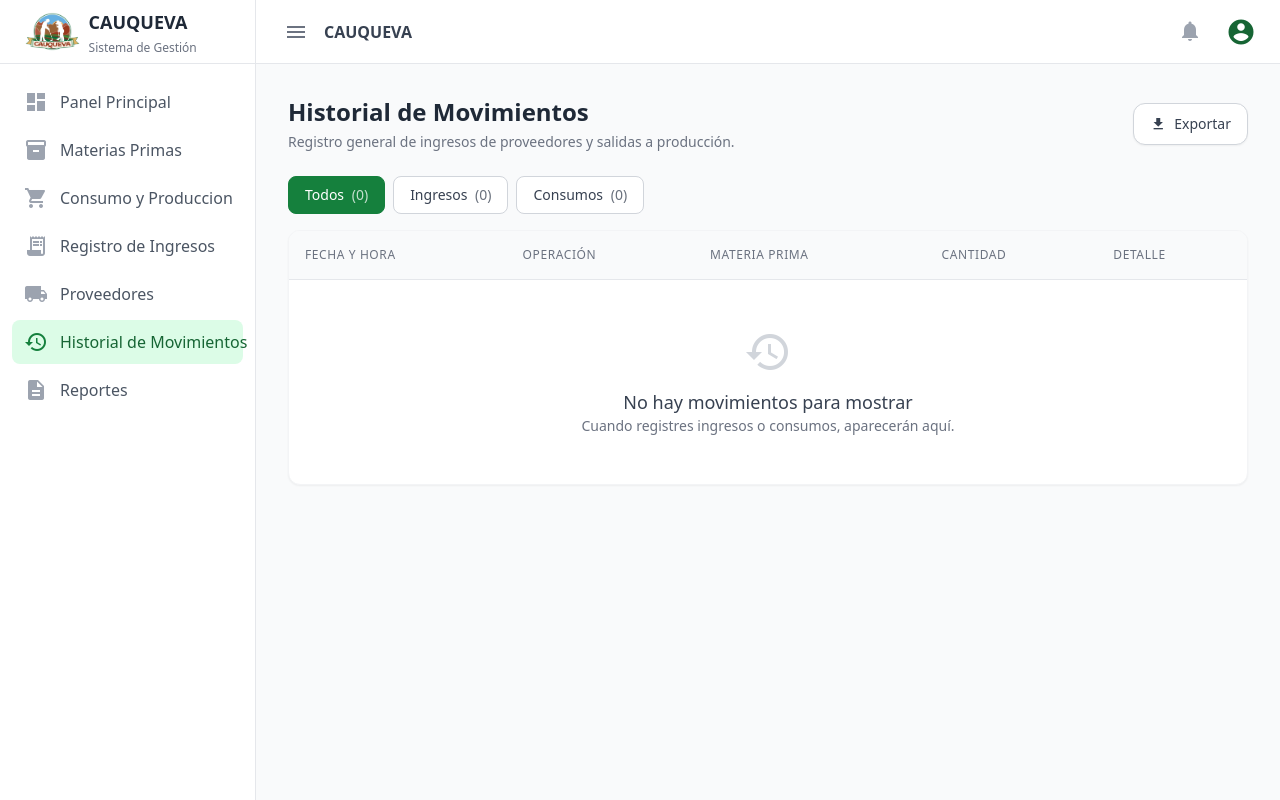
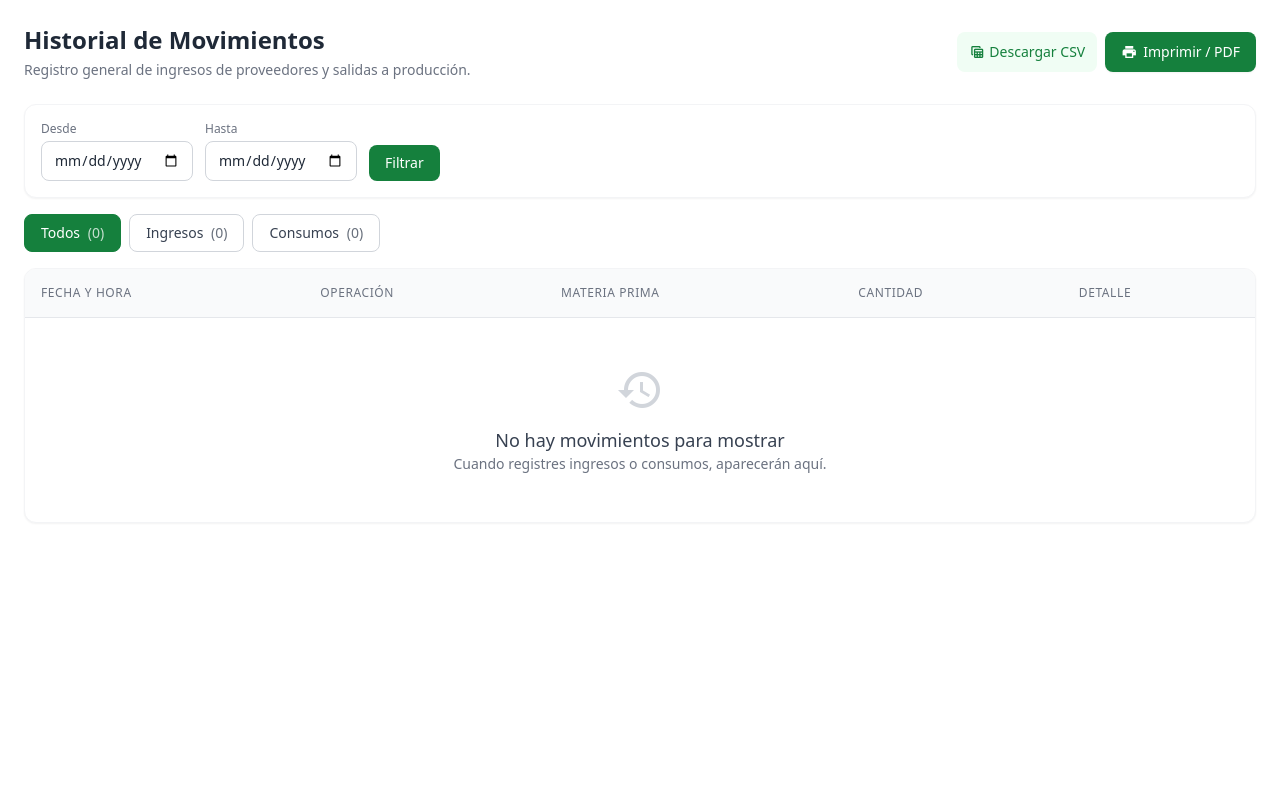
Before and after one commit to lamascristian-wq/Cauqueva, a Django app: page /historialgeneral/?imprimir=1 in a window 1280 px wide. Run offline with Django 4.2, Linux system fonts and the light colour scheme; the visitor is signed in with stand-in values (Sample User, id 1); data that the repository does not hold is empty; some libraries are stand-ins or nearby versions.

Commit message:
Filtro de fechas en historial, eliminar proveedor, validación de precio, exportar CSV y PDF

```diff
--- a/config/settings.py
+++ b/config/settings.py
@@ -111,7 +111,7 @@ AUTH_PASSWORD_VALIDATORS = [
 
 LANGUAGE_CODE = 'en-us'
 
-TIME_ZONE = 'UTC'
+TIME_ZONE = 'America/Argentina/Jujuy'
 
 USE_I18N = True
 
--- a/inventario/forms.py
+++ b/inventario/forms.py
@@ -143,10 +143,17 @@ class MovimientoStockForm(forms.ModelForm):
             "proveedor_externo": forms.TextInput(attrs={"class": ESTILO, "placeholder": "Ej: Juan Pérez (Productor particular)"}),
             "cantidad": forms.NumberInput(attrs={"class": ESTILO, "step": "0.01", "min": "0.01"}),
             "precio_unitario": forms.NumberInput(
-                attrs={"class": ESTILO, "step": "0.01", "min": "0"}
+                attrs={"class": ESTILO, "step": "0.01", "min": "0.01"}
             ),
             "observaciones": forms.Textarea(attrs={"class": ESTILO, "rows": 3}),
         }
+
+    def clean_precio_unitario(self):
+        precio = self.cleaned_data.get("precio_unitario")
+        # Los ingresos (compras) siempre deben tener un precio real.
+        if self.instance.tipo == "INGRESO" and (precio is None or precio <= 0):
+            raise forms.ValidationError("El precio unitario tiene que ser mayor a 0.")
+        return precio
 
     def __init__(self, *args, **kwargs):
         super().__init__(*args, **kwargs)
--- /dev/null
+++ b/inventario/templates/inventario/base_imprimir.html
@@ -0,0 +1,21 @@
+<!DOCTYPE html>
+<html lang="es">
+<head>
+    <meta charset="UTF-8">
+    <meta name="viewport" content="width=device-width, initial-scale=1.0">
+    <title>CAUQUEVA - Informe para imprimir</title>
+    <script src="https://cdn.tailwindcss.com"></script>
+    <link href="https://fonts.googleapis.com/icon?family=Material+Icons" rel="stylesheet">
+    <style>
+        /* Diseño simple para imprimir / guardar como PDF: sin menú lateral ni barra superior */
+        body { background: #fff; }
+        @media print {
+            .no-print { display: none !important; }
+            body { -webkit-print-color-adjust: exact; print-color-adjust: exact; }
+        }
+    </style>
+</head>
+<body class="font-sans text-gray-800 p-6">
+    {% block content %}{% endblock %}
+</body>
+</html>
--- a/inventario/templates/inventario/historialgeneral.html
+++ b/inventario/templates/inventario/historialgeneral.html
@@ -1,39 +1,83 @@
-{% extends 'inventario/base.html' %}
+{% extends base_template %}
 
 {% block content %}
-<div class="mb-6 flex justify-between items-center">
+<style>
+  @media print {
+    aside, header, .no-print { display: none !important; }
+    body, body > div { display: block !important; height: auto !important; overflow: visible !important; }
+    main { overflow: visible !important; padding: 0 !important; background: #fff !important; }
+    .tarjeta { box-shadow: none !important; border: none !important; }
+    tr { break-inside: avoid; }
+    thead { display: table-header-group; }
+  }
+</style>
+
+<div class="mb-6 flex flex-wrap justify-between items-center gap-3">
     <div>
         <h2 class="text-2xl font-bold text-gray-800">Historial de Movimientos</h2>
         <p class="text-sm text-gray-500 mt-1">Registro general de ingresos de proveedores y salidas a producción.</p>
+        <p class="hidden print:block text-xs text-gray-500 mt-1">
+            CAUQUEVA · {% if desde or hasta %}Período: {% if desde %}desde {{ desde }}{% endif %} {% if hasta %}hasta {{ hasta }}{% endif %}{% else %}Todos los movimientos{% endif %}
+            · {{ total }} movimientos · Generado el {{ generado|date:"d/m/Y H:i" }}
+        </p>
     </div>
 
-    <a href="{% url 'exportar_historial' %}?{{ request.GET.urlencode }}"
-        class="inline-flex items-center gap-2 px-4 py-2 bg-white border border-gray-300 rounded-xl text-sm font-medium text-gray-700 hover:bg-gray-50 shadow-sm transition-colors">
-        <span class="material-icons text-base">download</span>
-        Exportar
-    </a>
+    <div class="no-print flex flex-wrap items-center gap-2">
+        <a href="{% url 'exportar_historial' %}{% if querystring %}?{{ querystring }}{% endif %}"
+           class="inline-flex items-center text-sm font-medium text-green-700 bg-green-50 hover:bg-green-100 px-3 py-2 rounded-lg transition-colors">
+            <span class="material-icons text-base mr-1">table_view</span> Descargar CSV
+        </a>
+        {% if imprimir %}
+        <button type="button" onclick="window.print()"
+                class="inline-flex items-center bg-green-700 hover:bg-green-800 text-white text-sm font-medium py-2 px-4 rounded-lg shadow-sm transition-colors">
+            <span class="material-icons text-base mr-1.5">print</span> Imprimir / PDF
+        </button>
+        {% else %}
+        <a href="?{% if querystring %}{{ querystring }}&{% endif %}imprimir=1" target="_blank"
+           class="inline-flex items-center bg-green-700 hover:bg-green-800 text-white text-sm font-medium py-2 px-4 rounded-lg shadow-sm transition-colors">
+            <span class="material-icons text-base mr-1.5">print</span> Imprimir / PDF
+        </a>
+        {% endif %}
+    </div>
 </div>
 
-<!-- Pestañas -->
-<div class="mb-4 flex flex-wrap gap-2">
-    <a href="?"
+<!-- Filtro por rango de fechas -->
+<form method="get" class="no-print bg-white rounded-xl border border-gray-100 shadow-sm p-4 mb-4 flex flex-wrap items-end gap-3">
+    {% if tipo %}<input type="hidden" name="tipo" value="{{ tipo }}">{% endif %}
+    <div>
+        <label class="block text-xs font-medium text-gray-500 mb-1">Desde</label>
+        <input type="date" name="desde" value="{{ desde }}" class="py-2 px-3 text-sm border border-gray-300 rounded-lg focus:outline-none focus:ring-2 focus:ring-green-600">
+    </div>
+    <div>
+        <label class="block text-xs font-medium text-gray-500 mb-1">Hasta</label>
+        <input type="date" name="hasta" value="{{ hasta }}" class="py-2 px-3 text-sm border border-gray-300 rounded-lg focus:outline-none focus:ring-2 focus:ring-green-600">
+    </div>
+    <button type="submit" class="bg-green-700 hover:bg-green-800 text-white text-sm font-medium py-2 px-4 rounded-lg transition-colors">Filtrar</button>
+    {% if desde or hasta %}
+        <a href="?{% if tipo %}tipo={{ tipo }}{% endif %}" class="text-sm text-gray-500 hover:text-gray-700 underline pb-2">Limpiar fechas</a>
+    {% endif %}
+</form>
+
+<!-- Pestañas (conservan el rango de fechas) -->
+<div class="no-print mb-4 flex flex-wrap gap-2">
+    <a href="?{{ qs_fechas }}"
        class="px-4 py-2 rounded-lg text-sm font-medium border transition-colors
               {% if tipo == '' %}bg-green-700 text-white border-green-700{% else %}bg-white text-gray-700 border-gray-300 hover:bg-gray-50{% endif %}">
         Todos <span class="ml-1 opacity-75">({{ cant_todos }})</span>
     </a>
-    <a href="?tipo=ingreso"
+    <a href="?tipo=ingreso{% if qs_fechas %}&{{ qs_fechas }}{% endif %}"
        class="px-4 py-2 rounded-lg text-sm font-medium border transition-colors
               {% if tipo == 'ingreso' %}bg-green-700 text-white border-green-700{% else %}bg-white text-gray-700 border-gray-300 hover:bg-gray-50{% endif %}">
         Ingresos <span class="ml-1 opacity-75">({{ cant_ingresos }})</span>
     </a>
-    <a href="?tipo=consumo"
+    <a href="?tipo=consumo{% if qs_fechas %}&{{ qs_fechas }}{% endif %}"
        class="px-4 py-2 rounded-lg text-sm font-medium border transition-colors
               {% if tipo == 'consumo' %}bg-green-700 text-white border-green-700{% else %}bg-white text-gray-700 border-gray-300 hover:bg-gray-50{% endif %}">
         Consumos <span class="ml-1 opacity-75">({{ cant_consumos }})</span>
     </a>
 </div>
 
-<div class="bg-white rounded-xl shadow-sm border border-gray-100 overflow-hidden">
+<div class="tarjeta bg-white rounded-xl shadow-sm border border-gray-100 overflow-hidden">
     <div class="overflow-x-auto">
         <table class="w-full text-left border-collapse">
 
@@ -58,7 +102,7 @@
             </thead>
 
             <tbody class="text-gray-700 text-sm divide-y divide-gray-100">
-                {% for mov in movimientos %}
+                {% for mov in pagina %}
                 <tr class="hover:bg-gray-50 transition-colors">
 
                     <td class="p-4 whitespace-nowrap">{{ mov.fecha|date:"d/m/Y H:i" }}</td>
@@ -143,13 +187,37 @@
                 <tr>
                     <td colspan="7" class="p-12 text-center text-gray-500">
                         <span class="material-icons text-gray-300 text-5xl mb-3 block">history</span>
+                        {% if desde or hasta %}
+                        <p class="text-lg font-medium text-gray-700">No hay movimientos en ese rango de fechas</p>
+                        <p class="text-sm">Probá con otras fechas o limpiá el filtro.</p>
+                        {% else %}
                         <p class="text-lg font-medium text-gray-700">No hay movimientos para mostrar</p>
                         <p class="text-sm">Cuando registres ingresos o consumos, aparecerán aquí.</p>
+                        {% endif %}
                     </td>
                 </tr>
                 {% endfor %}
             </tbody>
         </table>
     </div>
+
+    {% if pagina.paginator.num_pages > 1 %}
+    <div class="no-print flex items-center justify-between border-t border-gray-100 px-5 py-3 text-sm text-gray-600">
+        <span>Página {{ pagina.number }} de {{ pagina.paginator.num_pages }}</span>
+        <div class="space-x-2">
+            {% if pagina.has_previous %}
+                <a href="?{% if querystring %}{{ querystring }}&{% endif %}page={{ pagina.previous_page_number }}"
+                   class="px-3 py-1.5 rounded-lg border border-gray-300 hover:bg-gray-50">Anterior</a>
+            {% endif %}
+            {% if pagina.has_next %}
+                <a href="?{% if querystring %}{{ querystring }}&{% endif %}page={{ pagina.next_page_number }}"
+                   class="px-3 py-1.5 rounded-lg border border-gray-300 hover:bg-gray-50">Siguiente</a>
+            {% endif %}
+        </div>
+    </div>
+    {% endif %}
 </div>
+{% if imprimir %}
+<script>window.addEventListener("load", function () { setTimeout(function () { window.print(); }, 1200); });</script>
+{% endif %}
 {% endblock %}
--- a/inventario/urls.py
+++ b/inventario/urls.py
@@ -28,6 +28,7 @@ urlpatterns = [
     path("proveedores/", views.proveedores, name="proveedores"),
     path("proveedores/nuevo/", views.crear_proveedor, name="crear_proveedor"),
     path("proveedores/<int:pk>/editar/", views.editar_proveedor, name="editar_proveedor"),
+    path("proveedores/<int:pk>/eliminar/", views.eliminar_proveedor, name="eliminar_proveedor"),
 
     # --- ACCESO Y AUTENTICACIÓN ---
     path('login/', LoginView.as_view(template_name='inventario/login.html'), name='login'),
--- a/inventario/views.py
+++ b/inventario/views.py
@@ -6,6 +6,7 @@ from .models import MateriaPrima, MovimientoStock,Proveedor, Producto,Produccion
 from .forms import MateriaPrimaForm,MovimientoStockForm, ProveedorForm, ProduccionForm
 from .notificaciones import enviar_alerta_stock
 import csv
+from urllib.parse import urlencode
 from collections import defaultdict
 from datetime import date, datetime, time, timedelta
 from decimal import Decimal
@@ -13,6 +14,7 @@ from django.http import HttpResponse
 from django.contrib import messages
 from django.contrib.auth.decorators import login_required, user_passes_test
 from django.db import transaction
+from django.views.decorators.http import require_POST
 from django.utils.dateparse import parse_date
 from django.db.models import Count, DecimalField, F, Max, Prefetch, Q, Sum
 from django.core.paginator import Paginator
@@ -193,14 +195,32 @@ def registrar_movimiento(request):
         'inventario/registrarmovimiento.html',
         {'formulario': formulario}
     )
-# Vista del Historial General (Todos los movimientos)
+def _fecha(valor):
+    try:
+        return parse_date(valor)
+    except ValueError:
+        return None
+
+
+def _filtrar_por_fechas(request, queryset):
+    """Aplica el rango desde/hasta (inclusive) del GET. Devuelve (queryset, desde, hasta)."""
+    desde = request.GET.get("desde", "")
+    hasta = request.GET.get("hasta", "")
+    if _fecha(desde):
+        queryset = queryset.filter(fecha__date__gte=_fecha(desde))
+    if _fecha(hasta):
+        queryset = queryset.filter(fecha__date__lte=_fecha(hasta))
+    return queryset, desde, hasta
+
+
+# Vista del Historial General (con filtro por tipo y rango de fechas)
 @login_required(login_url='login')
 def historial_general(request):
     tipo = request.GET.get("tipo", "")  # "", "ingreso" o "consumo"
     if tipo not in ("ingreso", "consumo"):
         tipo = ""
 
-    base = MovimientoStock.objects.all()
+    base, desde, hasta = _filtrar_por_fechas(request, MovimientoStock.objects.all())
     cant_ingresos = base.filter(tipo="INGRESO").count()
     cant_consumos = base.filter(tipo="CONSUMO").count()
 
@@ -213,12 +233,30 @@ def historial_general(request):
     elif tipo == "consumo":
         movimientos = movimientos.filter(tipo="CONSUMO")
 
+    # Para imprimir / PDF se muestran todos los movimientos, sin paginar.
+    imprimir = request.GET.get("imprimir") == "1"
+    por_pagina = max(movimientos.count(), 1) if imprimir else 25
+    pagina = Paginator(movimientos, por_pagina).get_page(request.GET.get("page"))
+
+    params = request.GET.copy()
+    for k in ("page", "imprimir"):
+        params.pop(k, None)
+    fechas = {k: v for k, v in (("desde", desde), ("hasta", hasta)) if v}
+
     return render(request, "inventario/historialgeneral.html", {
-        "movimientos": movimientos,
+        "pagina": pagina,
         "tipo": tipo,
+        "desde": desde,
+        "hasta": hasta,
         "cant_ingresos": cant_ingresos,
         "cant_consumos": cant_consumos,
         "cant_todos": cant_ingresos + cant_consumos,
+        "querystring": params.urlencode(),
+        "qs_fechas": urlencode(fechas),
+        "imprimir": imprimir,
+        "base_template": "inventario/base_imprimir.html" if imprimir else "inventario/base.html",
+        "generado": timezone.localtime(),
+        "total": pagina.paginator.count,
     })
 
 # Vista de Informes Mensuales
@@ -404,18 +442,31 @@ def _datos_extra(inicio, fin, ini_dt, fin_dt):
 def reportes(request):
     datos = _datos_reporte(request.GET.get("mes", ""))
     datos["seccion"] = "reportes"
+    # Con ?imprimir=1 se muestra una versión simple, lista para imprimir o guardar como PDF
+    datos["imprimir"] = request.GET.get("imprimir") == "1"
+    datos["base_template"] = (
+        "inventario/base_imprimir.html" if datos["imprimir"] else "inventario/base.html"
+    )
     return render(request, "inventario/reportes.html", datos)
+
+def _num_csv(x):
+    """Número con coma decimal y 2 decimales, para Excel/LibreOffice en español."""
+    if x is None or x == "":
+        return ""
+    return f"{Decimal(str(x)):.2f}".replace(".", ",")
+
 
 @login_required(login_url='login')
 @user_passes_test(es_gerente, login_url='/')
 def reportes_csv(request):
     d = _datos_reporte(request.GET.get("mes", ""))
-    n = lambda x: str(x).replace(".", ",")  # coma decimal para Excel en español
+    n = _num_csv
 
     resp = HttpResponse(content_type="text/csv; charset=utf-8")
     resp["Content-Disposition"] = f'attachment; filename="informe-{d["mes_valor"]}.csv"'
     resp.write("\ufeff")  # para que Excel respete los acentos
-    w = csv.writer(resp, delimiter=";")
+    # QUOTE_ALL: la coma decimal nunca se confunde con un separador de columnas
+    w = csv.writer(resp, delimiter=";", quoting=csv.QUOTE_ALL)
 
     w.writerow(["Informe mensual CAUQUEVA", d["mes_nombre"]])
     w.writerow([])
@@ -549,12 +600,6 @@ def alertas_stock(request):
     return render(request, 'inventario/alertas.html', {
         'alertas': lista_alertas
     })
-
-def _fecha(valor):
-    try:
-        return parse_date(valor)
-    except ValueError:
-        return None
 
 #operaciones con consumo de materias primas
 @login_required(login_url='login')
@@ -711,6 +756,18 @@ def editar_proveedor(request, pk):
     return render(request, "inventario/formularioproveedor.html", {
         "formulario": formulario, "titulo": f"Editar proveedor: {proveedor}",
     })
+@login_required(login_url='login')
+@user_passes_test(es_gerente, login_url='/')
+@require_POST
+def eliminar_proveedor(request, pk):
+    proveedor = get_object_or_404(Proveedor, pk=pk)
+    nombre = proveedor.nombre
+    # Los movimientos históricos se conservan (el proveedor queda en blanco).
+    proveedor.delete()
+    messages.success(request, f"Se eliminó al proveedor «{nombre}».")
+    return redirect("proveedores")
+
+
 # --- FUNCIONES DEL HISTORIAL (Exportar y Editar) ---
 
 # Vista para Exportar el Historial Completo a CSV
@@ -721,19 +778,20 @@ def exportar_historial(request):
 
     # 2. Aplicamos los mismos filtros que tenga el usuario en la interfaz
     materia_id = request.GET.get("materia")
-    tipo = request.GET.get("tipo")
+    tipo = (request.GET.get("tipo") or "").upper()  # la pantalla usa "ingreso"/"consumo"
 
-    if materia_id:
+    if materia_id and materia_id.isdigit():
         movimientos = movimientos.filter(materia_prima_id=materia_id)
-    if tipo:
+    if tipo in ("INGRESO", "CONSUMO"):
         movimientos = movimientos.filter(tipo=tipo)
+    movimientos, _, _ = _filtrar_por_fechas(request, movimientos)
 
     # 3. Preparamos el HttpResponse con la codificación UTF-8 para Excel
     response = HttpResponse(content_type="text/csv; charset=utf-8")
     response["Content-Disposition"] = 'attachment; filename="historial_movimientos.csv"'
     response.write("\ufeff")  # Marca BOM para que Excel respete acentos y caracteres
 
-    writer = csv.writer(response, delimiter=";")
+    writer = csv.writer(response, delimiter=";", quoting=csv.QUOTE_ALL)
 
     # 4. Escribimos la primera fila con las COLUMNAS / CABECERAS
     writer.writerow([
@@ -749,8 +807,7 @@ def exportar_historial(request):
     ])
 
     # Helper para formatear decimales con coma en español
-    def f_num(val):
-        return str(val).replace(".", ",") if val is not None else ""
+    f_num = _num_csv
 
     # 5. Escribimos los registros fila por fila
     for mov in movimientos:
```
Also changed, not shown: inventario/management/commands/crear_usuarios.py (added, +29 -0 lines), inventario/templates/inventario/proveedores.html (+7 -0 lines), inventario/templates/inventario/reportes.html (+11 -1 lines).
